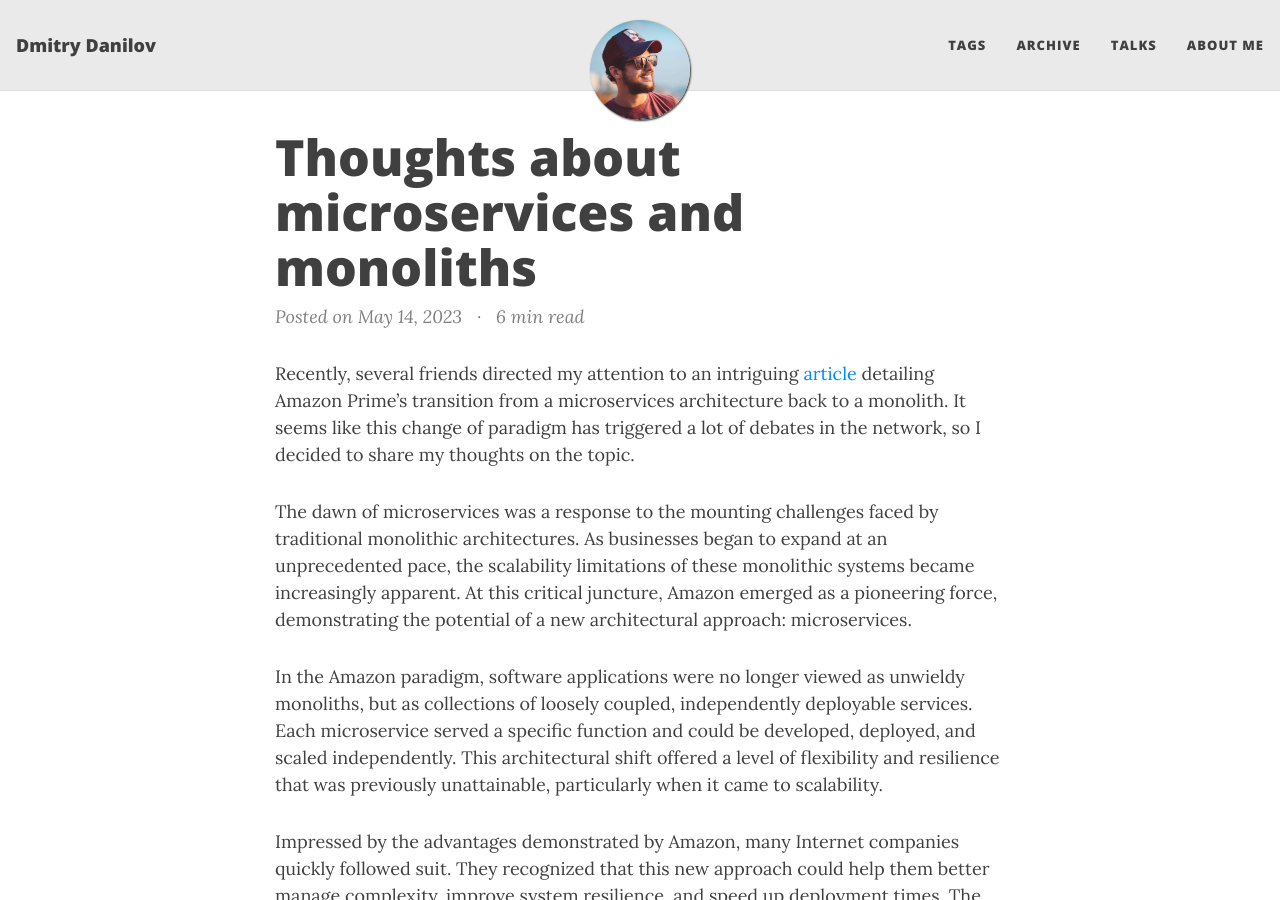
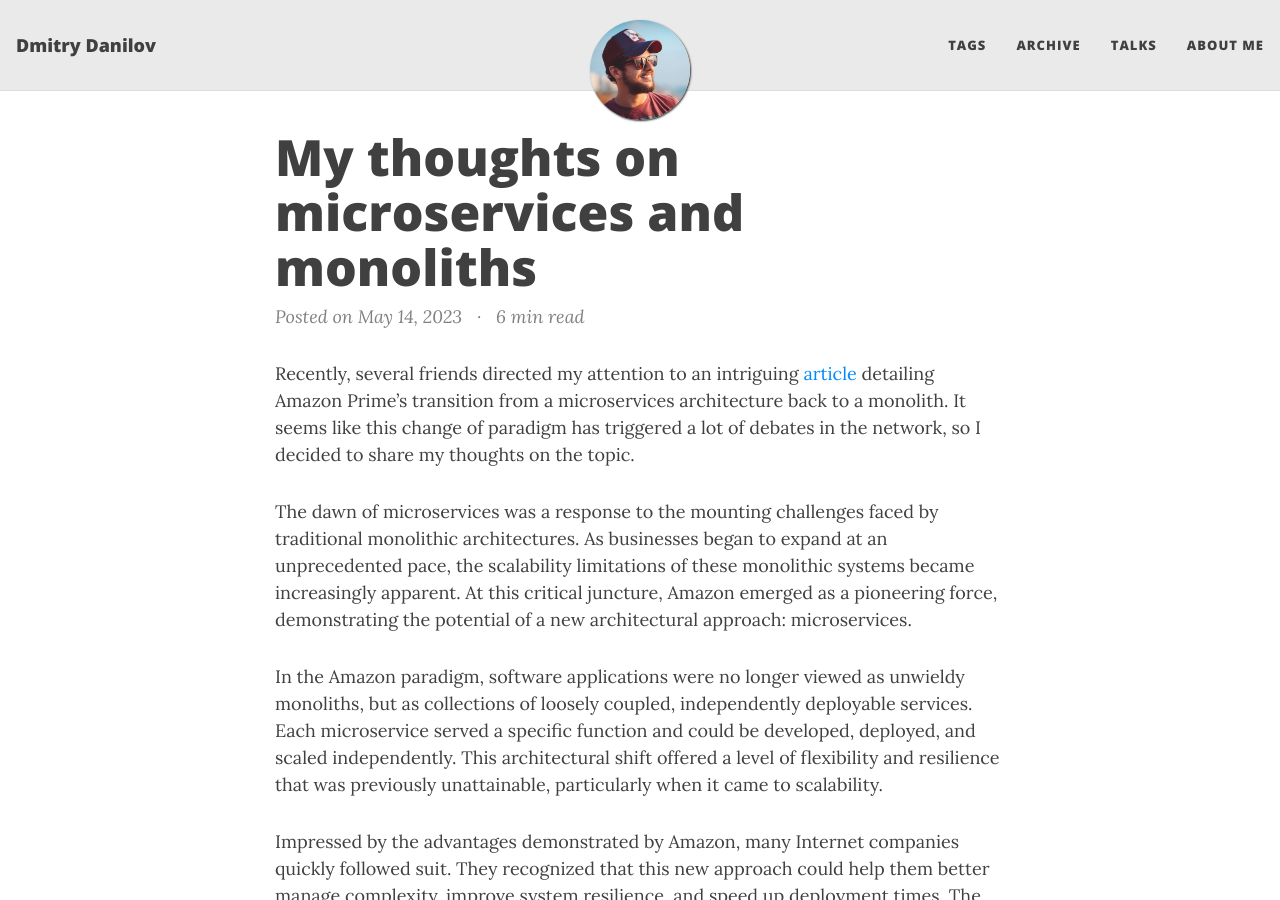
Before and after one commit to f-squirrel/f-squirrel.github.io, a Jekyll site: the page built from _posts/2023-05-14-thoughts-about-microservices.md, in a window 1280 px wide and 900 px high. Built offline with Jekyll 4.4.1, drawn with Linux system fonts in a browser that asks for light colours; nearby versions of some CDN libraries.

Commit message:
chore: change title

```diff
--- a/_posts/2023-05-14-thoughts-about-microservices.md
+++ b/_posts/2023-05-14-thoughts-about-microservices.md
@@ -1,5 +1,5 @@
 ---
-title: Thoughts about microservices and monoliths
+title: My thoughts on microservices and monoliths
 published: true
 permalink: "/thoughts-about-microservices"
 tags: [design, architecture, microservices]
```
